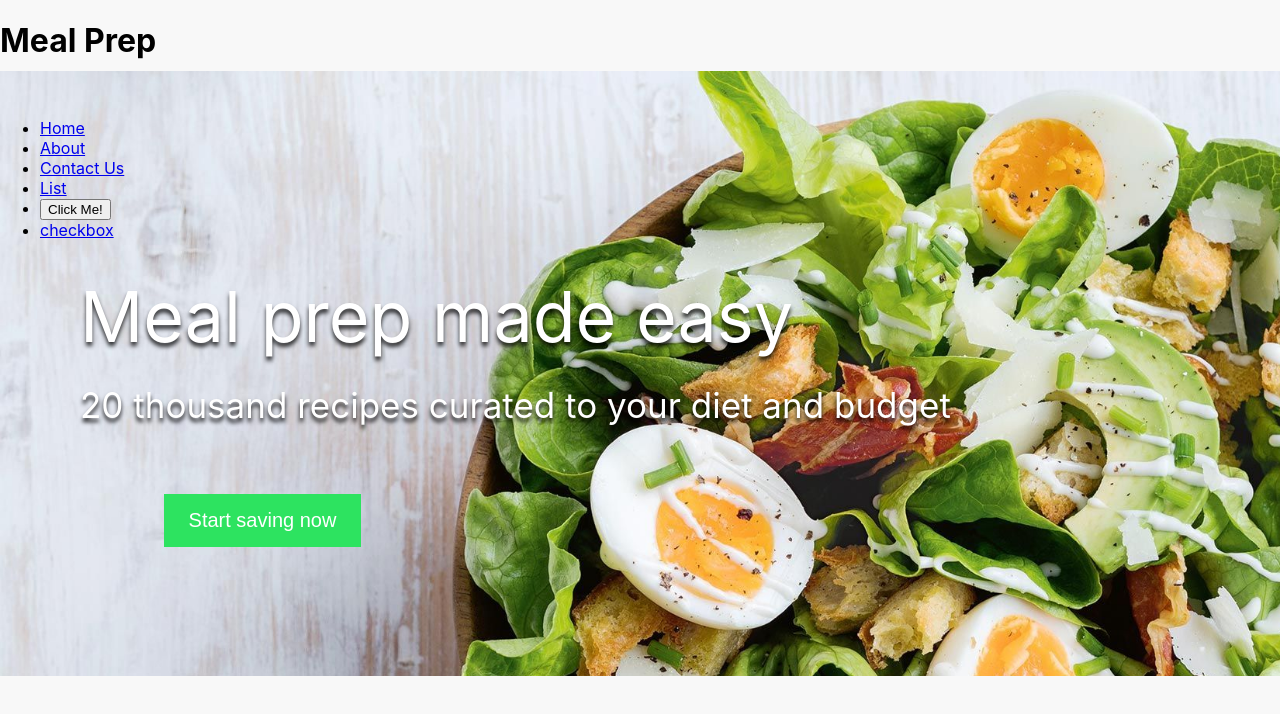
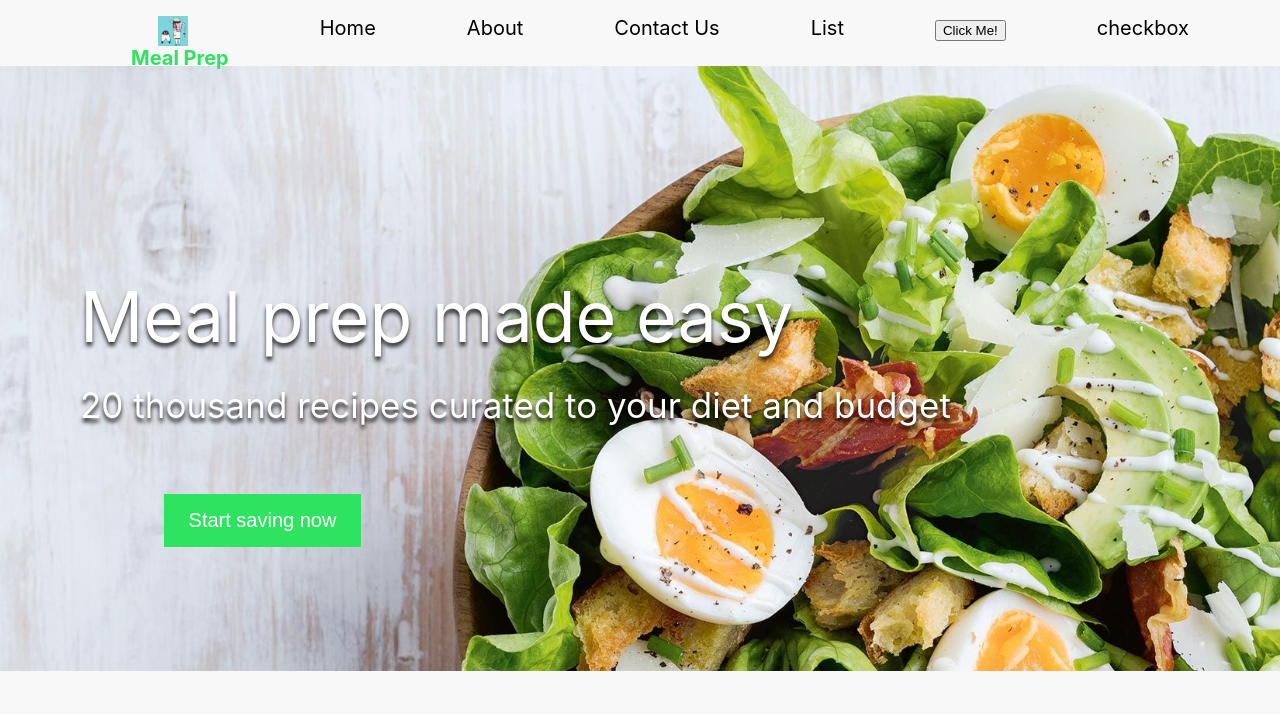
Before and after one commit to jyumohfour/meal-prep-app, a React (Create React App) app: page / in a window 1280 px wide. Shown: the top 714 px of the page. Built offline with nearby package versions, Linux system fonts and the light colour scheme.

Commit message:
created nav bar + temp logo

```diff
--- a/src/elements/Home.jsx
+++ b/src/elements/Home.jsx
@@ -4,17 +4,18 @@ import "./styles.css";
 // different end points.
 import { Link } from "react-router-dom";
 import salad from "./images/salad.jpeg";
+import penguin from "./images/penguin.jpeg";
 //import "./styles.css";
 
 
 const Home = () => {
 return (
-
 		<div img alt = "salad" className = "homeImg" src = {salad} >
-		<h1>Meal Prep</h1>
-		{/* <img alt="salad" className="homeImg" src={salad} /> */}
-		<br />
-		<ul>
+			<ul class="navBar">
+				<div className="logo">
+					<img alt="penguin" className="logoImg" src={penguin}/>
+					<text>Meal Prep</text>
+				</div>
 				<li>
 					{/* Endpoint to route to Home element */}
 					<Link to="/">Home</Link>
@@ -42,6 +43,7 @@ return (
 					<Link to="/checkbox">checkbox</Link>
 				</li>
 			</ul>
+
 		<div className="home-title">
 			Meal prep made easy
 		</div>
--- a/src/elements/styles.css
+++ b/src/elements/styles.css
@@ -9,6 +9,50 @@
     height: 100%;
     font-family: Cambria, Cochin, Georgia, Times, "Times New Roman", serif;
     background-color: #f8f9fd;
+}
+
+ul.navBar {
+    display: flex;
+    flex-direction: row;
+    list-style: none;
+    justify-content: space-evenly;
+}
+
+.logo {
+    display: flex;
+    flex-direction: column;
+    font-size: 20px;
+    font-weight: 700;
+    text-align: center;
+    color: #2DE360;
+}
+
+.logoImg {
+    margin-left: 28%;
+    width: 30px;
+    height: 30px;
+}
+
+/* below are link details that remove underscore */
+a:link {
+    text-decoration: none;
+    font-size: 20px;
+    color: black;
+}
+
+a:visited {
+    text-decoration: none;
+    color: black;
+}
+
+a:hover {
+    text-decoration: none;
+    color: black;
+}
+
+a:active {
+    text-decoration: none;
+    color: black;
 }
 
 input[type="text"],
```
Also changed, not shown: src/elements/images/penguin.jpeg (added). Lines whose indentation alone changed are shown as unchanged.
